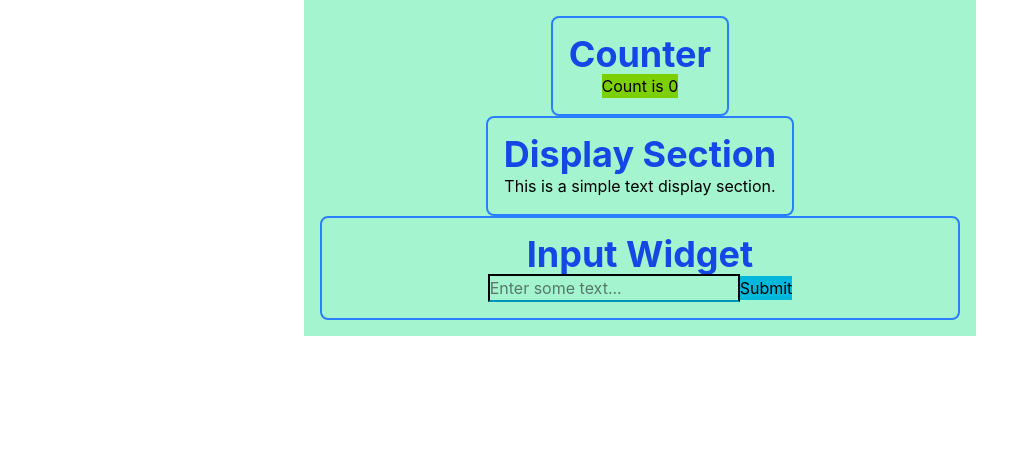
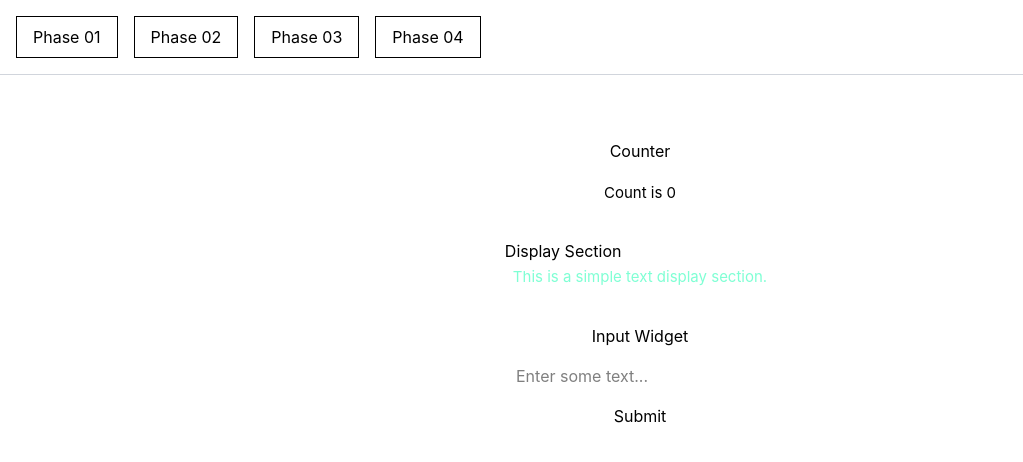
Before and after one commit to Monash-FIT3170/2026W2-GarticHands, a React (Vite) app in the folder Training/SpikeOne/training/: page /phase01 in a window 1280 px wide. Shown: the top 462 px of the page, without its empty margins (0-1023 px from the left). Built offline with nearby package versions, Linux system fonts and the light colour scheme.

Commit message:
feat: replace tab state with React Router routes

```diff
--- a/Training/SpikeOne/training/package.json
+++ b/Training/SpikeOne/training/package.json
@@ -13,6 +13,7 @@
     "@tailwindcss/vite": "^4.2.2",
     "react": "^19.2.4",
     "react-dom": "^19.2.4",
+    "react-router-dom": "^7.14.1",
     "tailwindcss": "^4.2.2"
   },
   "devDependencies": {
--- a/Training/SpikeOne/training/src/App.tsx
+++ b/Training/SpikeOne/training/src/App.tsx
@@ -1,50 +1,25 @@
-import { useState } from "react";
-import Card from "./components/Card";
+import {Route, Routes, Link, Navigate, BrowserRouter} from "react-router-dom";
+import Phase01 from "./pages/Phase01";
+import Phase02 from "./pages/Phase02";
+import Phase03 from "./pages/Phase03";
+import Phase04 from "./pages/Phase04";
 
-function App() {
-  const [count, setCount] = useState(0);
-  const [formValue, setFormValue] = useState("");
-
+export default function App() {
   return (
-    <div className="text-center p-4 mx-auto max-w-2xl font-sans justify-items-center bg-emerald-200">
-      {/* counter widget */}
-      <Card>
-        <section className="border-2 border-blue-500 mx-auto rounded-lg p-4 justify-items-center flex-gap-4">
-          <h1 className="text-4xl font-bold text-blue-700">Counter</h1>
-          <button
-            className="bg-lime-500 cursor-pointer"
-            onClick={() => setCount((count) => count + 1)}
-          >
-            Count is {count}
-          </button>
-        </section>
-      </Card>
-      {/* text display section */}
-      <Card>
-        <section className="border-2 border-blue-500 mx-auto rounded-lg p-4 justify-items-center flex-gap-4">
-          <h1 className="text-4xl font-bold text-blue-700">Display Section</h1>
-          <p className="display-text">This is a simple text display section.</p>
-        </section>
-      </Card>
-      {/* form input widget */}
-      <section className="border-2 border-blue-500 mx-auto rounded-lg p-4 justify-items-center flex-gap-4">
-        <h1 className="text-4xl font-bold text-blue-700">Input Widget</h1>
-        <input
-          className="border-2 border-b-cyan-600"
-          type="text"
-          value={formValue}
-          onChange={(e) => setFormValue(e.target.value)}
-          placeholder="Enter some text..."
-        />
-        <button
-          className="bg-cyan-500 border-b-fuchsia-600 cursor-pointer"
-          onClick={() => console.log(formValue)}
-        >
-          Submit
-        </button>
-      </section>
-    </div>
-  );
+    <BrowserRouter>
+      <nav className="flex gap-4 p-4 border-b border-gray-300">
+        <Link to="/phase01" className="border border-b-black px-4 py-2">Phase 01</Link>
+        <Link to="/phase02" className="border border-b-black px-4 py-2">Phase 02</Link>
+        <Link to="/phase03" className="border border-b-black px-4 py-2">Phase 03</Link>
+        <Link to="/phase04" className="border border-b-black px-4 py-2">Phase 04</Link>
+      </nav>
+      <Routes>
+        <Route path="/" element={<Navigate to="/phase01" replace/>} />
+        <Route path="/phase01" element={<Phase01 />} />
+        <Route path="/phase02" element={<Phase02 />} />
+        <Route path="/phase03" element={<Phase03 />} />
+        <Route path="/phase04" element={<Phase04 />} />
+      </Routes>
+    </BrowserRouter>
+  )
 }
-
-export default App;
--- /dev/null
+++ b/Training/SpikeOne/training/src/pages/Phase01.css
@@ -0,0 +1,52 @@
+.app-container {
+  display: flex;
+  flex-direction: column;
+  align-items: center;
+  padding: 32px;
+}
+
+.counter-widget {
+  display: inline-flex;
+  border: 2px solid var(--border);
+  margin-top: 32px;
+  flex-direction: column;
+  align-items: center;
+  gap: 16px;
+  padding: auto;
+}
+
+.counter-widget button {
+  font-family: var(--mono);
+  font-size: 15px;
+  line-height: 135%;
+  padding: 4px 8px;
+  border-radius: 4px;
+  color: var(--text-h);
+  background-color: var(--bg);
+  border: 1px solid var(--border);
+  cursor: pointer;
+}
+
+.display-section {
+  margin-top: 32px;
+  border: 2px solid var(--border);
+  padding: auto;
+}
+
+.display-text {
+  font-family: var(--mono);
+  font-size: 15px;
+  line-height: 135%;
+  padding: 4px 8px;
+  color:aquamarine;
+}
+
+.input-widget {
+  display: inline-flex;
+  border: 2px solid var(--border);
+  margin-top: 32px;
+  flex-direction: column;
+  align-items: center;
+  gap: 16px;
+  padding: auto;
+}
--- /dev/null
+++ b/Training/SpikeOne/training/src/pages/Phase01.tsx
@@ -0,0 +1,37 @@
+import { useState } from "react";
+import "./Phase01.css";
+
+function App() {
+  const [count, setCount] = useState(0);
+  const [formValue, setFormValue] = useState("");
+
+  return (
+    <div className="app-container">
+      {/* counter widget */}
+      <section className="counter-widget">
+        <h1>Counter</h1>
+        <button onClick={() => setCount((count) => count + 1)}>
+          Count is {count}
+        </button>
+      </section>
+      {/* text display section */}
+      <section className="display-section">
+        <h1>Display Section</h1>
+        <p className="display-text">This is a simple text display section.</p>
+      </section>
+      {/* form input widget */}
+      <section className="input-widget">
+        <h1>Input Widget</h1>
+        <input
+          type="text"
+          value={formValue}
+          onChange={(e) => setFormValue(e.target.value)}
+          placeholder="Enter some text..."
+        />
+        <button>Submit</button>
+      </section>
+    </div>
+  );
+}
+
+export default App;
--- /dev/null
+++ b/Training/SpikeOne/training/src/pages/Phase02.css
@@ -0,0 +1,49 @@
+.app-container {
+  display: flex;
+  flex-direction: column;
+  align-items: center;
+  padding: 32px;
+}
+
+.counter-widget {
+  display: inline-flex;
+  margin-top: 32px;
+  flex-direction: column;
+  align-items: center;
+  gap: 16px;
+  padding: auto;
+}
+
+.counter-widget button {
+  font-family: var(--mono);
+  font-size: 15px;
+  line-height: 135%;
+  padding: 4px 8px;
+  border-radius: 4px;
+  color: var(--text-h);
+  background-color: var(--bg);
+  border: 1px solid var(--border);
+  cursor: pointer;
+}
+
+.display-section {
+  margin-top: 32px;
+  padding: auto;
+}
+
+.display-text {
+  font-family: var(--mono);
+  font-size: 15px;
+  line-height: 135%;
+  padding: 4px 8px;
+  color:aquamarine;
+}
+
+.input-widget {
+  display: inline-flex;
+  margin-top: 32px;
+  flex-direction: column;
+  align-items: center;
+  gap: 16px;
+  padding: auto;
+}
--- /dev/null
+++ b/Training/SpikeOne/training/src/pages/Phase02.tsx
@@ -0,0 +1,44 @@
+import { useState } from "react";
+import Card from "../components/Card";
+import "./Phase02.css";
+
+function App() {
+  const [count, setCount] = useState(0);
+  const [formValue, setFormValue] = useState("");
+
+  return (
+    <div className="app-container">
+      {/* counter widget */}
+      <Card>
+        <section className="counter-widget">
+          <h1>Counter</h1>
+          <button onClick={() => setCount((count) => count + 1)}>
+            Count is {count}
+          </button>
+        </section>
+      </Card>
+      {/* text display section */}
+      <Card>
+        <section className="display-section">
+          <h1>Display Section</h1>
+          <p className="display-text">This is a simple text display section.</p>
+        </section>
+      </Card>
+      {/* form input widget */}
+      <Card>
+        <section className="input-widget">
+          <h1>Input Widget</h1>
+          <input
+            type="text"
+            value={formValue}
+            onChange={(e) => setFormValue(e.target.value)}
+            placeholder="Enter some text..."
+          />
+          <button>Submit</button>
+        </section>
+      </Card>
+    </div>
+  );
+}
+
+export default App;
--- /dev/null
+++ b/Training/SpikeOne/training/src/pages/Phase03.tsx
@@ -0,0 +1,43 @@
+import { useState } from "react";
+import Card from "../components/Card";
+
+function App() {
+  const [count, setCount] = useState(0);
+  const [formValue, setFormValue] = useState("");
+
+  return (
+    <div className="app-container">
+      {/* counter widget */}
+      <Card>
+        <section className="counter-widget">
+          <h1>Counter</h1>
+          <button onClick={() => setCount((count) => count + 1)}>
+            Count is {count}
+          </button>
+        </section>
+      </Card>
+      {/* text display section */}
+      <Card>
+        <section className="display-section">
+          <h1>Display Section</h1>
+          <p className="display-text">This is a simple text display section.</p>
+        </section>
+      </Card>
+      {/* form input widget */}
+      <Card>
+        <section className="input-widget">
+          <h1>Input Widget</h1>
+          <input
+            type="text"
+            value={formValue}
+            onChange={(e) => setFormValue(e.target.value)}
+            placeholder="Enter some text..."
+          />
+          <button>Submit</button>
+        </section>
+      </Card>
+    </div>
+  );
+}
+
+export default App;
--- /dev/null
+++ b/Training/SpikeOne/training/src/pages/Phase04.tsx
@@ -0,0 +1,50 @@
+import { useState } from "react";
+import Card from "../components/Card";
+
+function App() {
+  const [count, setCount] = useState(0);
+  const [formValue, setFormValue] = useState("");
+
+  return (
+    <div className="text-center p-4 mx-auto max-w-2xl font-sans justify-items-center bg-emerald-200">
+      {/* counter widget */}
+      <Card>
+        <section className="border-2 border-blue-500 mx-auto rounded-lg p-4 justify-items-center flex-gap-4">
+          <h1 className="text-4xl font-bold text-blue-700">Counter</h1>
+          <button
+            className="bg-lime-500 cursor-pointer"
+            onClick={() => setCount((count) => count + 1)}
+          >
+            Count is {count}
+          </button>
+        </section>
+      </Card>
+      {/* text display section */}
+      <Card>
+        <section className="border-2 border-blue-500 mx-auto rounded-lg p-4 justify-items-center flex-gap-4">
+          <h1 className="text-4xl font-bold text-blue-700">Display Section</h1>
+          <p className="display-text">This is a simple text display section.</p>
+        </section>
+      </Card>
+      {/* form input widget */}
+      <section className="border-2 border-blue-500 mx-auto rounded-lg p-4 justify-items-center flex-gap-4">
+        <h1 className="text-4xl font-bold text-blue-700">Input Widget</h1>
+        <input
+          className="border-2 border-b-cyan-600"
+          type="text"
+          value={formValue}
+          onChange={(e) => setFormValue(e.target.value)}
+          placeholder="Enter some text..."
+        />
+        <button
+          className="bg-cyan-500 border-b-fuchsia-600 cursor-pointer"
+          onClick={() => console.log(formValue)}
+        >
+          Submit
+        </button>
+      </section>
+    </div>
+  );
+}
+
+export default App;
```
Also changed, not shown: 1 other file (tests, documents, lock files or other folders).
